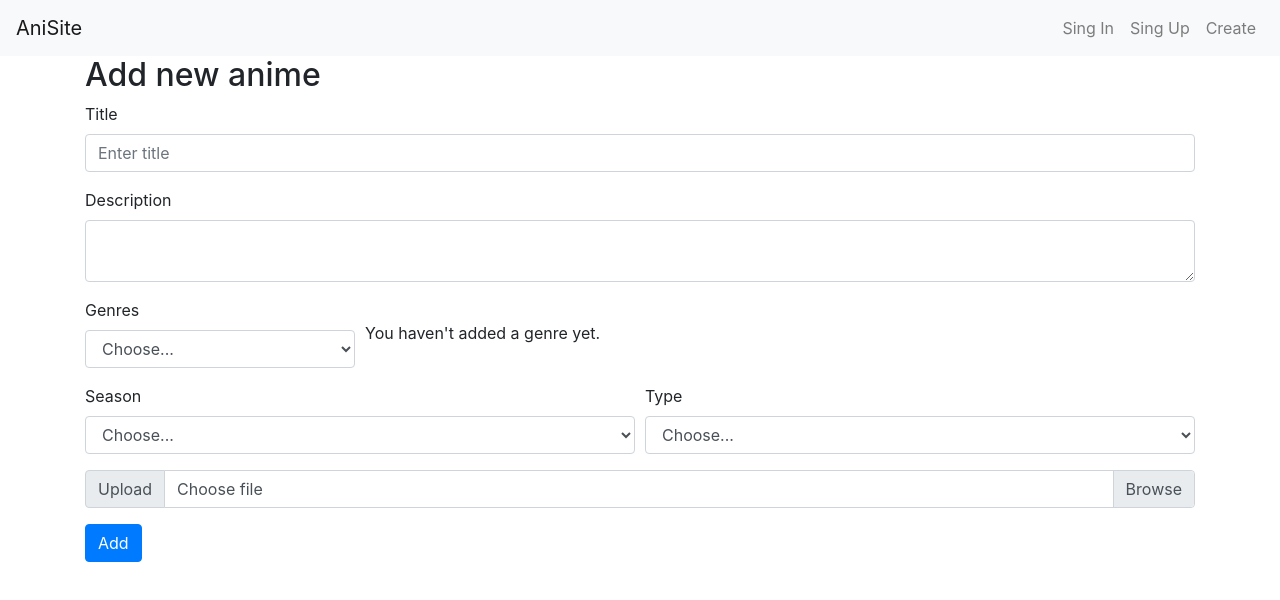
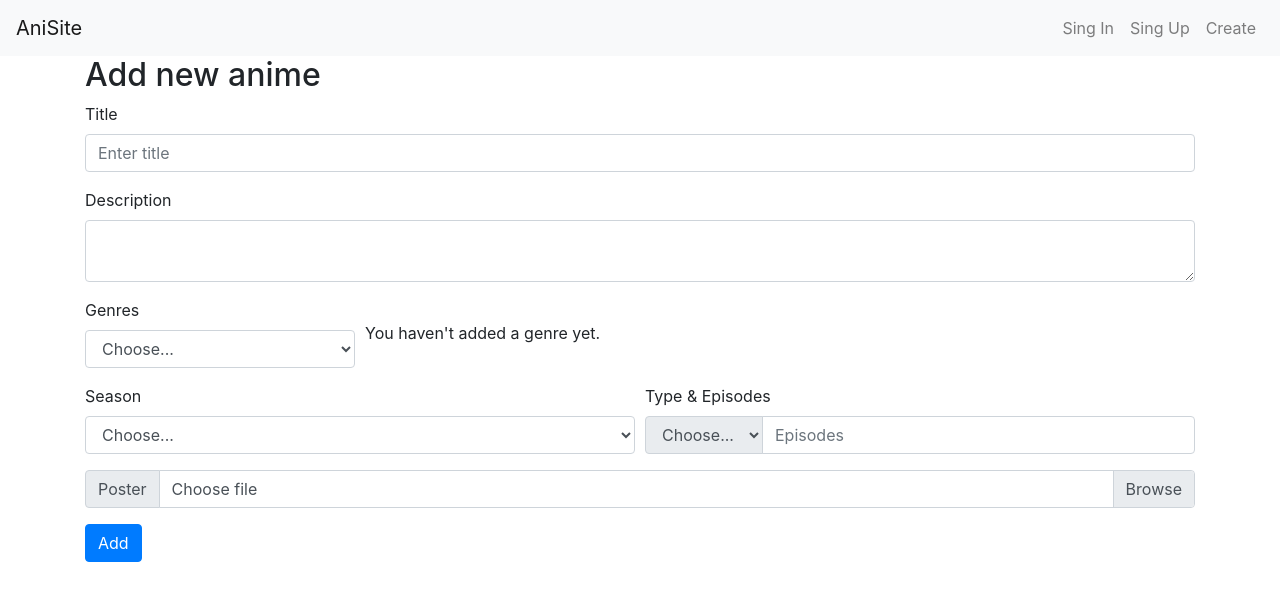
Before and after one commit to Fenix0904/FrontendPart, a React (Create React App) app: page /create in a window 1280 px wide. Shown: the top 600 px of the page. Built offline with nearby package versions, Linux system fonts and the light colour scheme.

Commit message:
Added change listeners to form components.

```diff
--- a/src/components/pages/AnimeForm.js
+++ b/src/components/pages/AnimeForm.js
@@ -15,6 +15,7 @@ class AnimeForm extends React.Component {
             genres: [],
             season: '',
             type: '',
+            episodesCount: null,
             image: ''
         }
     };
@@ -24,6 +25,15 @@ class AnimeForm extends React.Component {
         this.props.loadSeasonList();
         this.props.loadAnimeTypesList();
     }
+
+    onAnimePropertyChange = (e, prop) => {
+        this.setState({
+           anime: {
+               ...this.state.anime,
+               [prop]: e.target.value
+           }
+        })
+    };
 
     removeGenre = (id) => {
         this.setState({
@@ -69,28 +79,25 @@ class AnimeForm extends React.Component {
         const {createNewAnime = true, genres, seasons, types} = this.props;
         const {anime} = this.state;
         const title = createNewAnime ? 'Add new anime' : 'Edit';
-        let noGenreLabel;
-        if (anime.genres.length === 0) {
-            noGenreLabel = "You haven't added a genre yet.";
-        }
+        const noGenreLabel = anime.genres.length === 0 ? "You haven't added a genre yet." : "";
         return (
             <Container>
                 <h2>{title}</h2>
                 <Form>
                     <Form.Group controlId="formGridTitle">
                         <Form.Label>Title</Form.Label>
-                        <Form.Control placeholder="Enter title"/>
+                        <Form.Control placeholder="Enter title" onChange={e => this.onAnimePropertyChange(e, "title")}/>
                     </Form.Group>
 
                     <Form.Group controlId="formGridDescription">
                         <Form.Label>Description</Form.Label>
-                        <Form.Control as="textarea"/>
+                        <Form.Control as="textarea" onChange={e => this.onAnimePropertyChange(e, "description")}/>
                     </Form.Group>
 
                     <Form.Row className="align-items-center">
                         <Form.Group as={Col} sm={3} controlId="formGridGenres">
                             <Form.Label>Genres</Form.Label>
-                            <select className="form-control" onChange={(e) => this.addGenre(e.target.value)}>
+                            <select className="form-control" onChange={e => this.addGenre(e.target.value)}>
                                 <option value="default">Choose...</option>
                                 {
                                     genres.map(item => {
@@ -107,7 +114,8 @@ class AnimeForm extends React.Component {
                                 {
                                     anime.genres.map((item, id) => {
                                         return (
-                                            <Genre key={item.id} id={id} title={item.genre} onDelete={this.removeGenre}/>
+                                            <Genre key={item.id} id={id} title={item.genre}
+                                                   onDelete={this.removeGenre}/>
                                         )
                                     })
                                 }
@@ -115,10 +123,10 @@ class AnimeForm extends React.Component {
                         </Form.Group>
                     </Form.Row>
 
-                    <Form.Row>
+                    <Form.Row className="d-block d-sm-flex">
                         <Form.Group as={Col} controlId="formGridSeason">
                             <Form.Label>Season</Form.Label>
-                            <Form.Control as="select">
+                            <select className="form-control" onChange={e => this.onAnimePropertyChange(e, "season")}>
                                 <option value="default">Choose...</option>
                                 {
                                     seasons.map(item => {
@@ -127,12 +135,15 @@ class AnimeForm extends React.Component {
                                         )
                                     })
                                 }
-                            </Form.Control>
+                            </select>
                         </Form.Group>
 
                         <Form.Group as={Col} controlId="formGridType">
-                            <Form.Label>Type</Form.Label>
-                            <Form.Control as="select">
+                            <Form.Label>Type & Episodes</Form.Label>
+                            <div className="d-flex input-group">
+                                <div className="input-group-prepend">
+                                    <select className="input-group-text"
+                                            onChange={(e) => this.onAnimePropertyChange(e, "type")}>
                                         <option value="default">Choose...</option>
                                         {
                                             types.map(item => {
@@ -141,14 +152,17 @@ class AnimeForm extends React.Component {
                                                 )
                                             })
                                         }
-                            </Form.Control>
+                                    </select>
+                                </div>
+                                <Form.Control as="input" placeholder="Episodes" onChange={e => this.onAnimePropertyChange(e, "episodesCount")}/>
+                            </div>
                         </Form.Group>
                     </Form.Row>
 
                     <Form.Group>
                         <div className="input-group">
                             <div className="input-group-prepend">
-                                <span className="input-group-text" id="inputGroupFile">Upload</span>
+                                <span className="input-group-text" id="inputGroupFile">Poster</span>
                             </div>
                             <div className="custom-file">
                                 <input type="file" className="custom-file-input" id="inputGroupFile"
```
Lines whose indentation alone changed are shown as unchanged.
